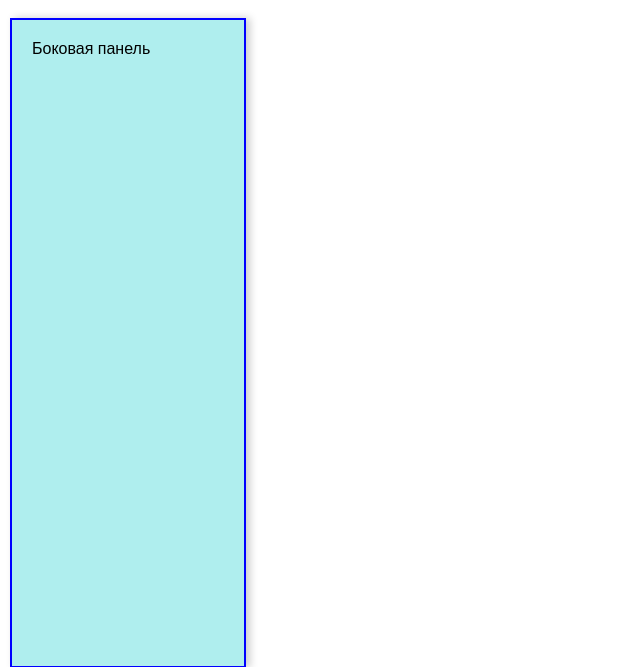
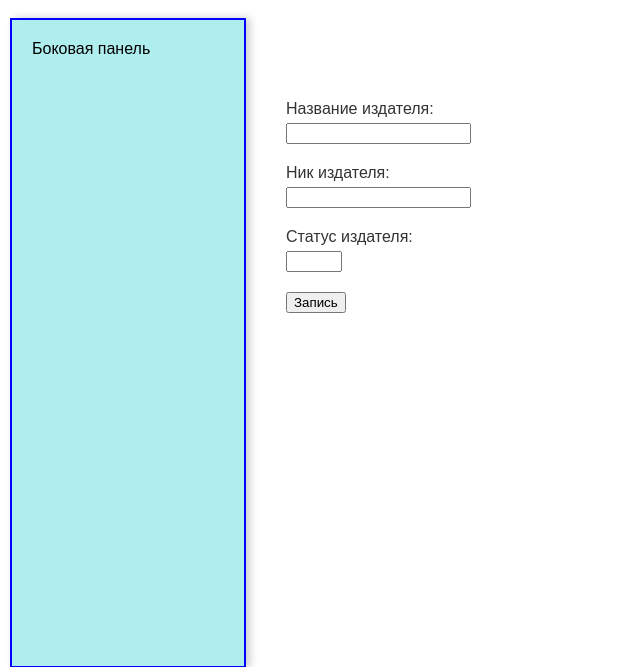
Before and after one commit to ulookbiz/clay, a Flask app: page /publisher in a window 1280 px wide. Shown: the part 122-789 px from the top of the page, without its empty margins (0-640 px from the left). Run offline with Flask 3, Linux system fonts and the light colour scheme; data that the repository does not hold is empty; parts of the project's set-up code (start-up, migrations or seed data) failed here and were passed over.

Commit message:
09.03.2024-2

```diff
--- a/dbase/models.py
+++ b/dbase/models.py
@@ -1,6 +1,5 @@
 # Определение моделей
 from datetime import datetime
-
 from events import db
 
 class Publisher(db.Model):
--- a/events/__init__.py
+++ b/events/__init__.py
@@ -8,7 +8,6 @@
 def create_app():
 
     app.config['SECRET_KEY'] = 'Kjdyte_=pvugebkd'
-
     basedir = os.path.abspath(os.path.dirname(os.path.dirname(__file__)))
     database_path = os.path.join(basedir, 'dbase', 'instance', 'site.db').replace('\\', '/')
     app.config['SQLALCHEMY_DATABASE_URI'] = 'sqlite:///' + database_path
--- a/events/content_generators/publisher_content.py
+++ b/events/content_generators/publisher_content.py
@@ -1,9 +1,10 @@
 from flask_wtf import FlaskForm
-from wtforms import StringField, TextAreaField, SubmitField
-from wtforms.validators import DataRequired, Length
+from wtforms import StringField, IntegerField, SubmitField
+from wtforms.validators import DataRequired, Length, NumberRange
 
 class GetPublisherContent(FlaskForm):
-    title = StringField('Текст заголовка статьи:', validators=[DataRequired(), Length(min=3, max=128)])
-    content = TextAreaField('Текст содержания статьи:', validators=[DataRequired(), Length(min=16)])
+    pub_name = StringField('Название издателя:', validators=[DataRequired(), Length(min=6, max=64)])
+    nick = StringField('Ник издателя:', validators=[DataRequired(), Length(min=2, max=6)])
+    pub_status = IntegerField('Статус издателя:', validators=[DataRequired(), NumberRange(min=0,max=10)])
 
     submit = SubmitField('Запись')
--- a/events/content_generators/publisher_input.py
+++ b/events/content_generators/publisher_input.py
@@ -3,12 +3,16 @@
         <form id="publisher_form" method="POST" action="publisher-save">
             {{ form.hidden_tag() }}
             <div>
-                {{ form.title.label }}
-                {{ form.title(id="title") }}
+                {{ form.pub_name.label }}
+                {{ form.pub_name() }}
                 </div>
             <div>
-                {{ form.content.label }}
-                {{ form.content(id="content") }}
+                {{ form.nick.label }}
+                {{ form.nick() }}
+            </div>
+            <div>
+                {{ form.pub_status.label }}
+                {{ form.pub_status() }}
             </div>
             <div>
                 {{ form.submit() }}
--- a/events/main/routes.py
+++ b/events/main/routes.py
@@ -1,14 +1,24 @@
-import logging
 from flask import render_template, Blueprint, jsonify, render_template_string, request, redirect, url_for
 from ..content_generators.home_content import GetHomeContent
 from ..content_generators.article_content import GetArticleContent
 from ..content_generators.article_input import ArticleInput
+from ..content_generators.publisher_content import GetPublisherContent
+from ..content_generators.publisher_input import PublisherInput
 from events import db, app
-#from dbase.models import Articles, Publisher
 
-logging.basicConfig(level=logging.DEBUG)
+import sys
+from pathlib import Path
+current_dir = Path(__file__).resolve().parent
+parent_dir = current_dir.parent.parent
+sys.path.append(str(parent_dir))
+from dbase.models import Articles
+from dbase.models import Publisher
+
 
 main = Blueprint('main', __name__)
+article_form = Blueprint('article_form', __name__)
+publisher_form = Blueprint('publisher_form', __name__)
+
 
 @main.route("/")
 @main.route("/home")
@@ -20,39 +30,29 @@
     content = GetHomeContent()
     return jsonify(content=content)
 
-article_form = Blueprint('article_form', __name__)
-
 @article_form.route("/article")
 def article():
-
     return render_template('article.html')
 
 @article_form.route('/article-content')
 def article_content():
-
     form = GetArticleContent()
     html_content = render_template_string(ArticleInput(), form=form)
     return jsonify(content = html_content)
 
 @article_form.route('/article-save', methods=['POST'])
 def article_save():
-
     title = request.form['title']
     content = request.form['content']
-
     with app.app_context():
 #       создание новой статьи
-        new_article = Article(title=title, content=content, user_id=1)
+        new_article = Articles(title=title, content=content, user_id=1)
         db.session.add(new_article)
         db.session.commit()
         return redirect(url_for('main.home'))
 
-
-publisher_form = Blueprint('publisher_form', __name__)
-
 @publisher_form.route("/publisher")
 def publisher():
-
     return render_template('publisher.html')
 
 @publisher_form.route('/publisher-content')
@@ -61,15 +61,15 @@
     html_content = render_template_string(PublisherInput(), form=form)
     return jsonify(content=html_content)
 
-@publisher_form.route('/pulisher-save', methods=['POST'])
+@publisher_form.route('/publisher-save', methods=['POST'])
 def publisher_save():
-    name = request.form['name']
+    pub_name = request.form['pub_name']
     nick = request.form['nick']
     pub_status = request.form['pub_status']
 
     with app.app_context():
 #       добавление нового издателя
-        new_publisher = Publisher(name=name, nick=nick, pub_status=pub_status)
+        new_publisher = Publisher(name=pub_name, nick=nick, pub_status=pub_status)
         db.session.add(new_publisher)
         db.session.commit()
         return redirect(url_for('main.home'))
--- /dev/null
+++ b/events/static/css/publisher.css
@@ -0,0 +1,33 @@
+form > div {
+        margin-bottom: 20px; /* Отступ между полями формы */
+    }
+
+    label {
+        display: block; /* Чтобы label занимал свою строку */
+        margin-bottom: 5px; /* Отступ между label и input */
+        font-size: 16px; /* Размер текста label */
+        color: #333; /* Цвет текста label */
+    }
+
+    button {
+        padding: 10px 20px; /* Внутренний отступ для кнопок */
+        border: none; /* Убрать стандартную границу кнопки */
+        border-radius: 5px; /* Скругление углов кнопки */
+        cursor: pointer; /* Курсор в виде указателя */
+        font-size: 16px; /* Размер текста внутри кнопки */
+    }
+
+    button[type="submit"] {
+        background-color: #4CAF50; /* Зеленый фон для кнопки отправки */
+        color: white; /* Белый текст для кнопки отправки */
+    }
+
+    button[type="button"] {
+        background-color: #f44336; /* Красный фон для кнопки отмены */
+        color: white; /* Белый текст для кнопки отмены */
+        margin-left: 10px; /* Отступ слева для кнопки отмены */
+    }
+
+    button:hover {
+        opacity: 0.8; /* Эффект при наведении на кнопку */
+    }
--- a/events/templates/layout.html
+++ b/events/templates/layout.html
@@ -6,8 +6,6 @@
     <title>Главная страница</title>
     <link rel="stylesheet" type="text/css" href="{{ url_for('static', filename='css/logo.css') }}">
     <link rel="stylesheet" type="text/css" href="{{ url_for('static', filename='css/main.css') }}">
-    <link rel="stylesheet" type="text/css" href="{{ url_for('static', filename='css/article.css') }}">
-    <link rel="stylesheet" type="text/css" href="{{ url_for('static', filename='css/publisher.css') }}">
     <link rel="icon" type="image/x-icon" href="{{ url_for('static', filename='favicon.ico') }}">
     {% block head %}{% endblock %}
 </head>
```
Also changed, not shown: dbase/instance/site.db.
